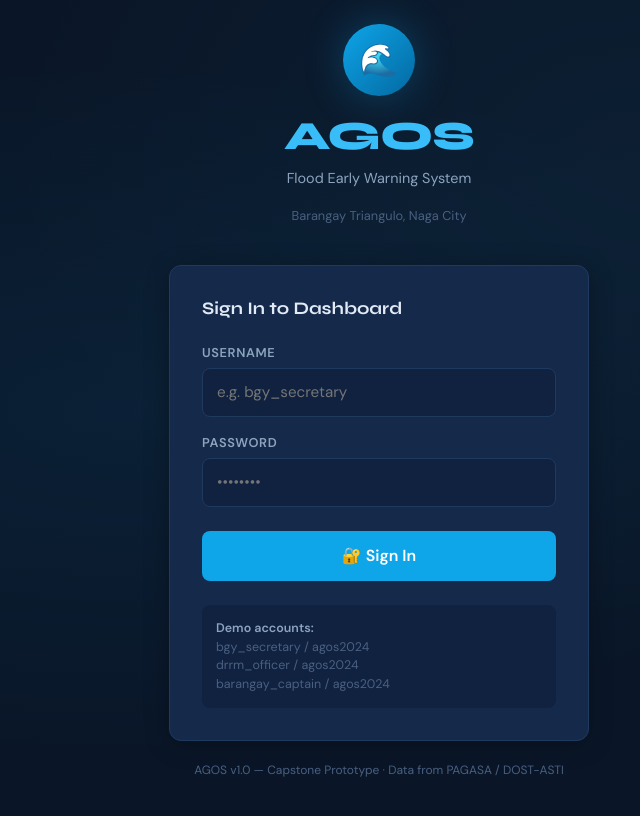
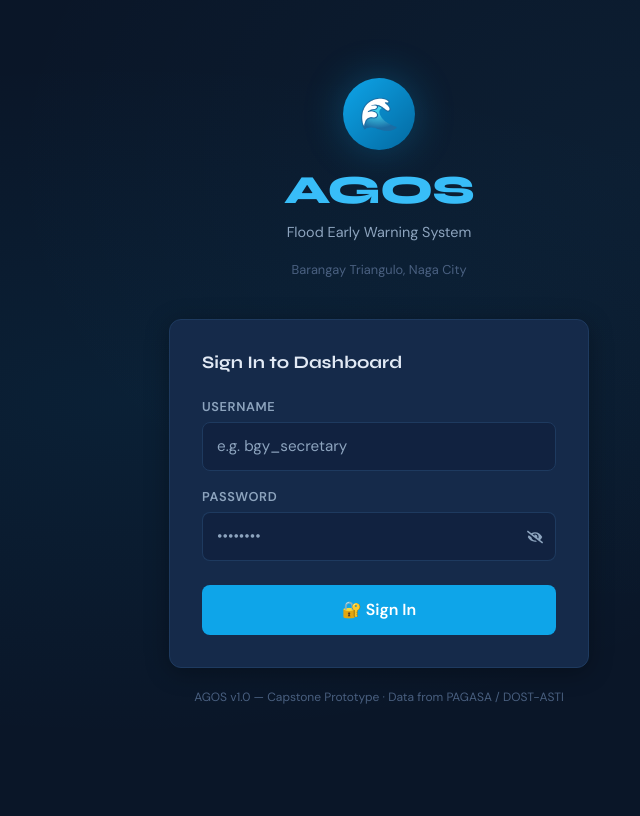
Before and after one commit to Selsi0444/Agos-, a React (Vite) app: page / in a window 1280 px wide. Shown: the top 816 px of the page, without its empty margins (261-901 px from the left). Built offline with nearby package versions, Linux system fonts and the light colour scheme; no server answers.

Commit message:
Added show password feature on login

```diff
--- a/src/index.css
+++ b/src/index.css
@@ -200,3 +200,12 @@ body {
   .page-body { padding: 16px; }
   .hide-mobile { display: none !important; }
 }
+
+.form-control::placeholder {
+  color: var(--text-secondary) !important;
+  opacity: 1;
+}
+
+.form-control {
+  color: var(--text-primary) !important;
+}
--- a/src/pages/LoginPage.jsx
+++ b/src/pages/LoginPage.jsx
@@ -1,6 +1,12 @@
 import { useState } from 'react';
 import { useNavigate } from 'react-router-dom';
+
+import { Spinner, Form, InputGroup } from 'react-bootstrap';
+
 import { useAuth } from '../hooks/useAuth';
+
+import { FaEyeSlash } from "react-icons/fa";
+import { FaEye } from "react-icons/fa";
 
 export default function LoginPage() {
 
@@ -9,6 +15,7 @@ export default function LoginPage() {
   const { login, error } = useAuth();
   const [username, setUsername] = useState('');
   const [password, setPassword] = useState('');
+  const [showPassword, setShowPassword] = useState(false)
   const [loading, setLoading] = useState(false);
 
   const handleSubmit = async (e) => {
@@ -65,16 +72,18 @@ export default function LoginPage() {
             Sign In to Dashboard
           </h2>
 
-          <form onSubmit={handleSubmit}>
+          <Form onSubmit={handleSubmit}>
             <div style={{ marginBottom: '16px' }}>
-              <label style={{ display: 'block', fontSize: '0.8rem', fontWeight: 600, color: 'var(--text-secondary)', marginBottom: '6px', textTransform: 'uppercase', letterSpacing: '0.05em' }}>
+              <Form.Label style={{ display: 'block', fontSize: '0.8rem', fontWeight: 600, color: 'var(--text-secondary)', marginBottom: '6px', textTransform: 'uppercase', letterSpacing: '0.05em' }}>
                 Username
-              </label>
-              <input
+              </Form.Label>
+
+              <Form.Control
+                placeholder="e.g. bgy_secretary"
                 type="text"
                 value={username}
                 onChange={e => setUsername(e.target.value)}
-                placeholder="e.g. bgy_secretary"
+
                 required
                 style={{
                   width: '100%', padding: '12px 14px',
@@ -86,28 +95,44 @@ export default function LoginPage() {
                 onFocus={e => e.target.style.borderColor = 'var(--accent)'}
                 onBlur={e => e.target.style.borderColor = 'var(--blue-border)'}
               />
+
             </div>
 
             <div style={{ marginBottom: '24px' }}>
-              <label style={{ display: 'block', fontSize: '0.8rem', fontWeight: 600, color: 'var(--text-secondary)', marginBottom: '6px', textTransform: 'uppercase', letterSpacing: '0.05em' }}>
+              <Form.Label style={{ display: 'block', fontSize: '0.8rem', fontWeight: 600, color: 'var(--text-secondary)', marginBottom: '6px', textTransform: 'uppercase', letterSpacing: '0.05em' }}>
                 Password
-              </label>
-              <input
-                type="password"
+              </Form.Label>
+              <InputGroup>
+                <Form.Control
+                  type={showPassword ? "text":"password"}
                   value={password}
                   onChange={e => setPassword(e.target.value)}
                   placeholder="••••••••"
                   required
                   style={{
-                  width: '100%', padding: '12px 14px',
+                    padding: '12px 14px',
                     background: 'var(--blue-mid)', border: '1px solid var(--blue-border)',
-                  borderRadius: 'var(--radius-sm)', color: 'var(--text-primary)',
+                    borderRadius: 'var(--radius-sm) 0 0 var(--radius-sm)',
                     fontFamily: 'var(--font-body)', fontSize: '0.95rem',
                     outline: 'none', transition: 'border-color 0.2s',
+                    borderRight:'none',
+                    color: 'var(--text-primary)'
                   }}
                   onFocus={e => e.target.style.borderColor = 'var(--accent)'}
                   onBlur={e => e.target.style.borderColor = 'var(--blue-border)'}
                 />
+              <InputGroup.Text style={{
+                background: 'var(--blue-mid)',
+                border: '1px solid var(--blue-border)',
+                borderRadius: '0 var(--radius-sm) var(--radius-sm) 0',
+                color: 'var(--text-secondary)',
+                cursor: 'pointer',
+                borderLeft:'none'
+              }}>
+                {
+                  showPassword ? <FaEye onClick={() => setShowPassword(prev => !prev)} /> :  <FaEyeSlash onClick={() => setShowPassword(prev => !prev)}/> }
+              </InputGroup.Text>
+              </InputGroup>
             </div>
 
             {error && (
@@ -122,16 +147,17 @@ export default function LoginPage() {
               style={{ width: '100%', justifyContent: 'center', padding: '13px', fontSize: '1rem' }}
               disabled={loading}
             >
-              {loading ? '⟳ Signing in...' : '🔐 Sign In'}
+              {loading ? <>
+                <Spinner as="span"
+                  animation="grow"
+                  size="sm"
+                  role="status"
+                  aria-hidden="true" /> Loading...
+              </> : '🔐 Sign In'}
             </button>
-          </form>
+          </Form>
 
-          <div style={{ marginTop: '24px', padding: '14px', background: 'var(--blue-mid)', borderRadius: 'var(--radius-sm)', fontSize: '0.78rem', color: 'var(--text-muted)' }}>
-            <strong style={{ color: 'var(--text-secondary)' }}>Demo accounts:</strong><br />
-            bgy_secretary / agos2024<br />
-            drrm_officer / agos2024<br />
-            barangay_captain / agos2024
-          </div>
+
         </div>
 
         <p style={{ textAlign: 'center', marginTop: '20px', fontSize: '0.75rem', color: 'var(--text-muted)' }}>
```
Lines whose indentation alone changed are shown as unchanged.
